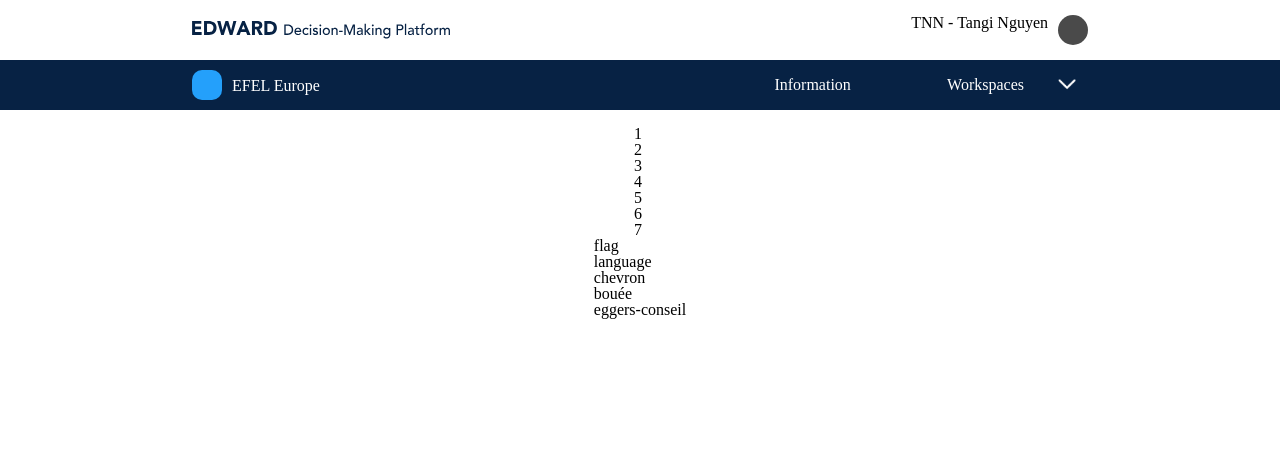
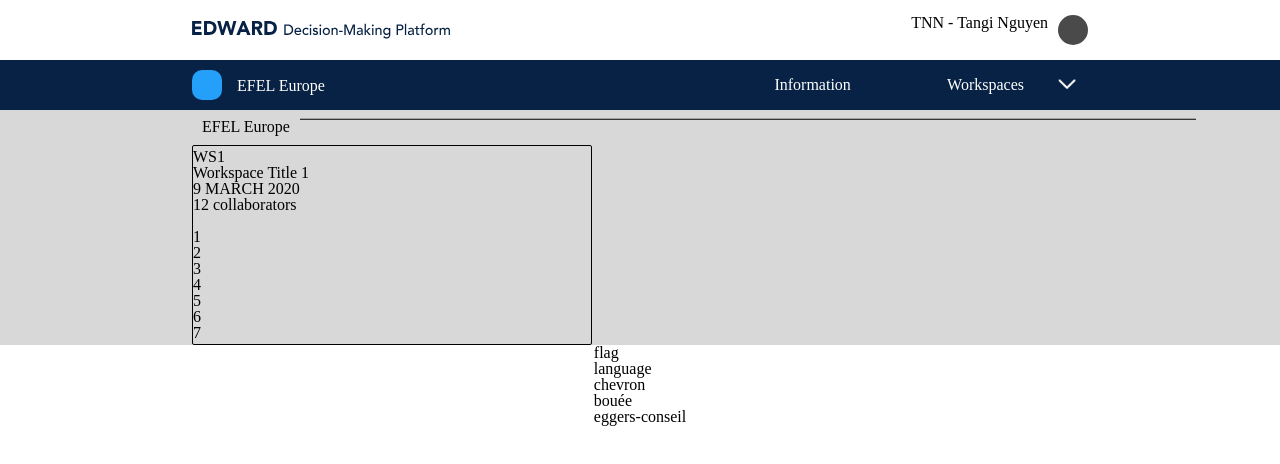
Before and after one commit to ConstancePetillot/Eggers, a website built with Parcel: page src/index.html in a window 1280 px wide. Built offline with nearby package versions, Linux system fonts and the light colour scheme.

Commit message:
start editing title and first card

```diff
--- a/src/index.html
+++ b/src/index.html
@@ -22,11 +22,11 @@
 
     <section class="workspace__sub-header">
       <div class="workspace__sub-header-infos">
-        <div class="workshop__sub-header-logo"></div>
-        <p class="workshop__sub-header-company">EFEL Europe</p>
+        <div class="workspace__sub-header-logo"></div>
+        <p class="workspace__sub-header-company">EFEL Europe</p>
       </div>
       <div class="workspace__sub-header-menu">
-        <p class="workspace__sub-header-infos">Information</p>
+        <p class="workspace__sub-header-info">Information</p>
         <div class="workspace__sub-header-workspaces">
           <p class="workspace__sub-header-workspaces-text">Workspaces</p>
           <div class="workspace__sub-header-workspaces-arrow">
@@ -36,16 +36,24 @@
       </div>
     </section>
 
-    <section class="workspace__main">
-      <div class="workspace__editing-title"></div>
+    <div class="workspace__main">
+      <section class="workspace__editing-title">
+        <div class="workspace__main-infos">
+          <div class="workspace__main-logo"></div>
+          <p class="workspace__main-company">EFEL Europe</p>
+          <div class="workspace__main-edit-icon">
+            <img src="./assets/icon/edit@2x.png" alt="icon edit" />
+          </div>
+        </div>
+      </section>
       <section class="workspace__cards">
         <div class="workspace__card--first">
           <div class="workspace__card-upper-part">
-            <div class="workspace__card-square"></div>
+            <div class="workspace__card-square">WS1</div>
             <div class="workspace__card-texts">
-              <p class="workspace__card-title"></p>
-              <p class="workspace__card-dtae"></p>
-              <p class="workspace__card-collaborators"></p>
+              <p class="workspace__card-title">Workspace Title 1</p>
+              <p class="workspace__card-dtae">9 MARCH 2020</p>
+              <p class="workspace__card-collaborators">12 collaborators</p>
             </div>
             <div class="workspace__card-dots">
               <img />
@@ -88,7 +96,7 @@
         <div class="workspace__card--third"></div>
       </section>
       <div class="workspace__add"></div>
-    </section>
+    </div>
     <footer>
       <div class="workspace__language">
         <div>flag</div>
--- a/src/scss/workspace-editing.scss
+++ b/src/scss/workspace-editing.scss
@@ -41,7 +41,9 @@ header {
   background-color: $secondary-font-color;
 }
 
+/******************************************/
 /**************** SUB-HEADER **************/
+/******************************************/
 
 .workspace__sub-header {
   @include padding-text-mobile;
@@ -64,14 +66,15 @@ header {
   display: flex;
 }
 
-.workshop__sub-header-logo {
+.workspace__sub-header-logo {
   background-color: $secondary-color;
   width: 30px;
   height: 30px;
   border-radius: 10px;
+  margin-right: 5px;
 }
 
-.workshop__sub-header-company {
+.workspace__sub-header-company {
   display: none;
   padding-left: 10px;
 
@@ -91,7 +94,7 @@ header {
   }
 }
 
-.workspace__sub-header-infos {
+.workspace__sub-header-info {
   display: none;
 
   @media (min-width: 720px) {
@@ -107,6 +110,7 @@ header {
 
 .workspace__sub-header-workspaces-text {
   align-items: center;
+  padding-right: 10px;
 
   @media (min-width: 720px) {
     padding-right: 30px;
@@ -117,3 +121,81 @@ header {
   width: 80%;
   height: 80%;
 }
+
+/******************************************/
+/****************** MAIN ******************/
+/******************************************/
+
+.workspace__main {
+  @include padding-text-mobile;
+
+  background-color: $primary-background-color;
+  width: 100vw;
+
+  @media (min-width: 720px) {
+    @include padding-text-desktop;
+  }
+}
+
+/****************************************************/
+/******************* EDITING-TITLE ******************/
+/****************************************************/
+
+.workspace__main-infos {
+  display: flex;
+}
+
+.workspace__main-logo {
+  background-color: $secondary-color;
+  width: 30px;
+  height: 30px;
+  border-radius: 5px;
+}
+
+.workspace__main-company {
+  display: none;
+  padding-left: 10px;
+
+  @media (min-width: 720px) {
+    display: flex;
+    transform: translateY(25%);
+  }
+}
+
+.workspace__main-company:after {
+  content: "";
+  display: inline-block;
+  height: 5px;
+  width: 70vw;
+  margin-right: -100%;
+  margin-left: 10px;
+  border-top: 1px solid black;
+}
+
+.workspace__main-edit-icon {
+  width: 30px;
+}
+
+/****************************************************/
+/*********************** CARDS **********************/
+/****************************************************/
+
+.workspace__cards {
+  display: flex;
+  justify-content: space-between;
+}
+
+.workspace__card--first {
+  border: 1px solid black;
+  border-radius: 2px;
+  display: flex;
+  flex-direction: column;
+  justify-content: center;
+  width: 260px;
+  height: 200px;
+
+  @media (min-width: 720px) {
+    width: 400px;
+    height: 200px;
+  }
+}
```
Also changed, not shown: src/assets/icon/edit@2x.png (added).
